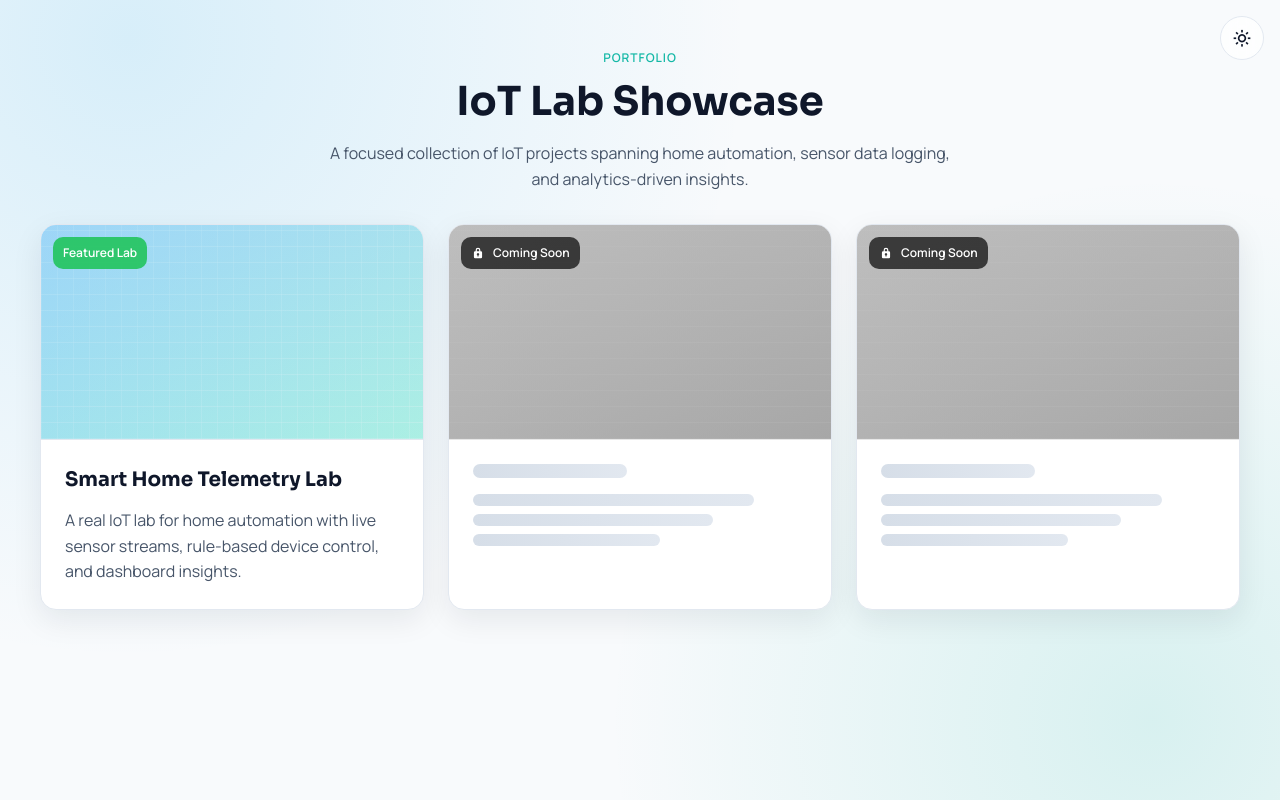
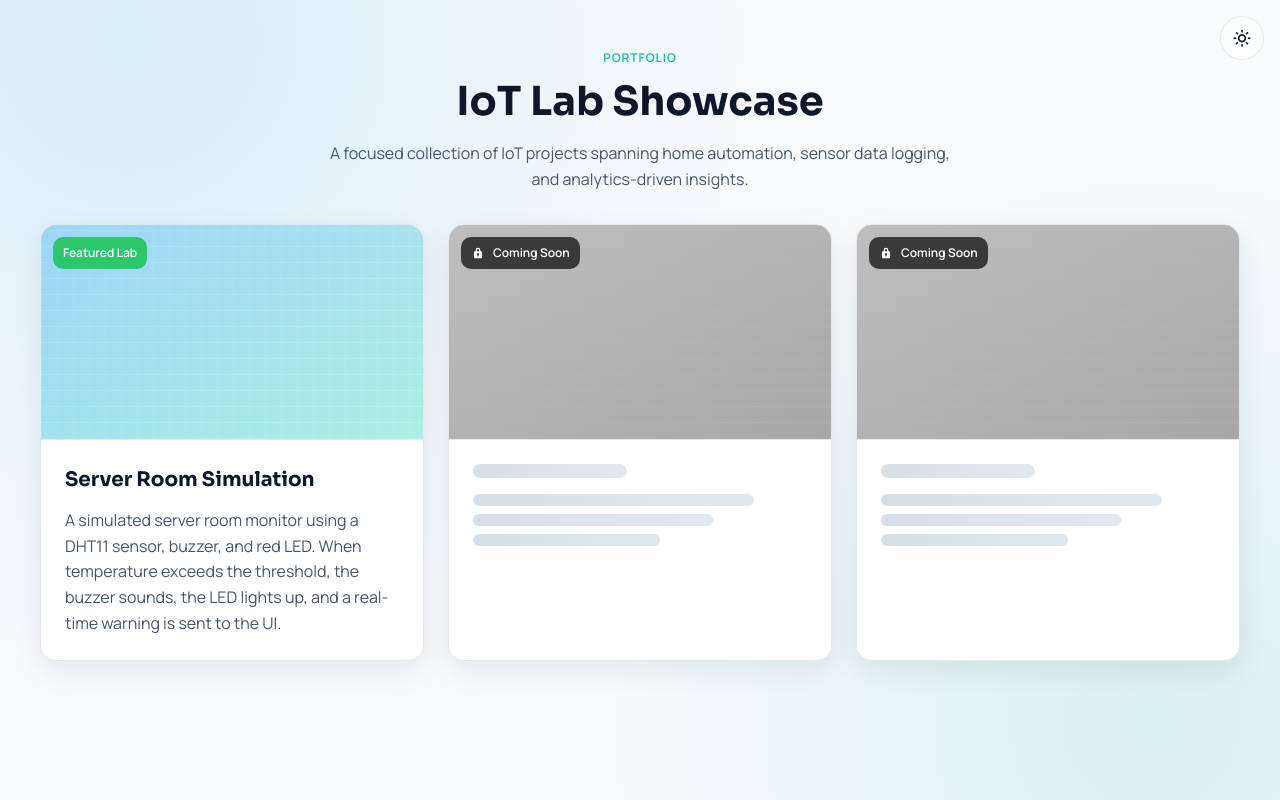
Before and after one commit to rhndzvs/iot-lab-showcase, a React (Vite) app in the folder frontend/: page / in a window 1280 px wide. Built offline with nearby package versions, Linux system fonts and the light colour scheme.

Commit message:
update project title and description for Server Room Simulation

```diff
--- a/frontend/src/App.jsx
+++ b/frontend/src/App.jsx
@@ -6,9 +6,9 @@ const THEME_STORAGE_KEY = 'iot-lab-theme'
 const projects = [
   {
     id: 'featured-lab',
-    title: 'Smart Home Telemetry Lab',
+    title: 'Server Room Simulation',
     description:
-      'A real IoT lab for home automation with live sensor streams, rule-based device control, and dashboard insights.',
+      'A simulated server room monitor using a DHT11 sensor, buzzer, and red LED. When temperature exceeds the threshold, the buzzer sounds, the LED lights up, and a real-time warning is sent to the UI.',
     imageLabel: 'Featured IoT lab preview',
     href: '#',
     isLocked: false,
```
